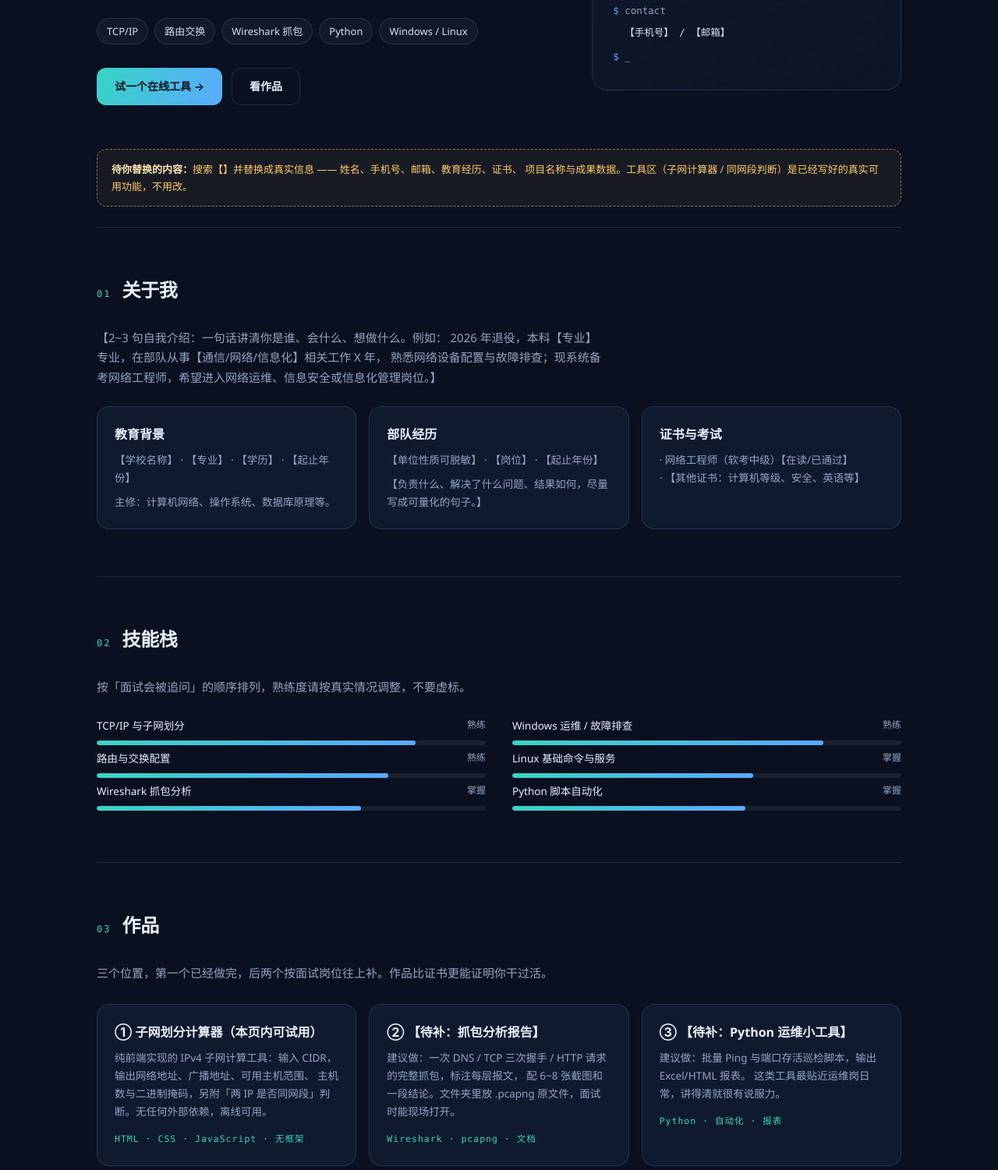
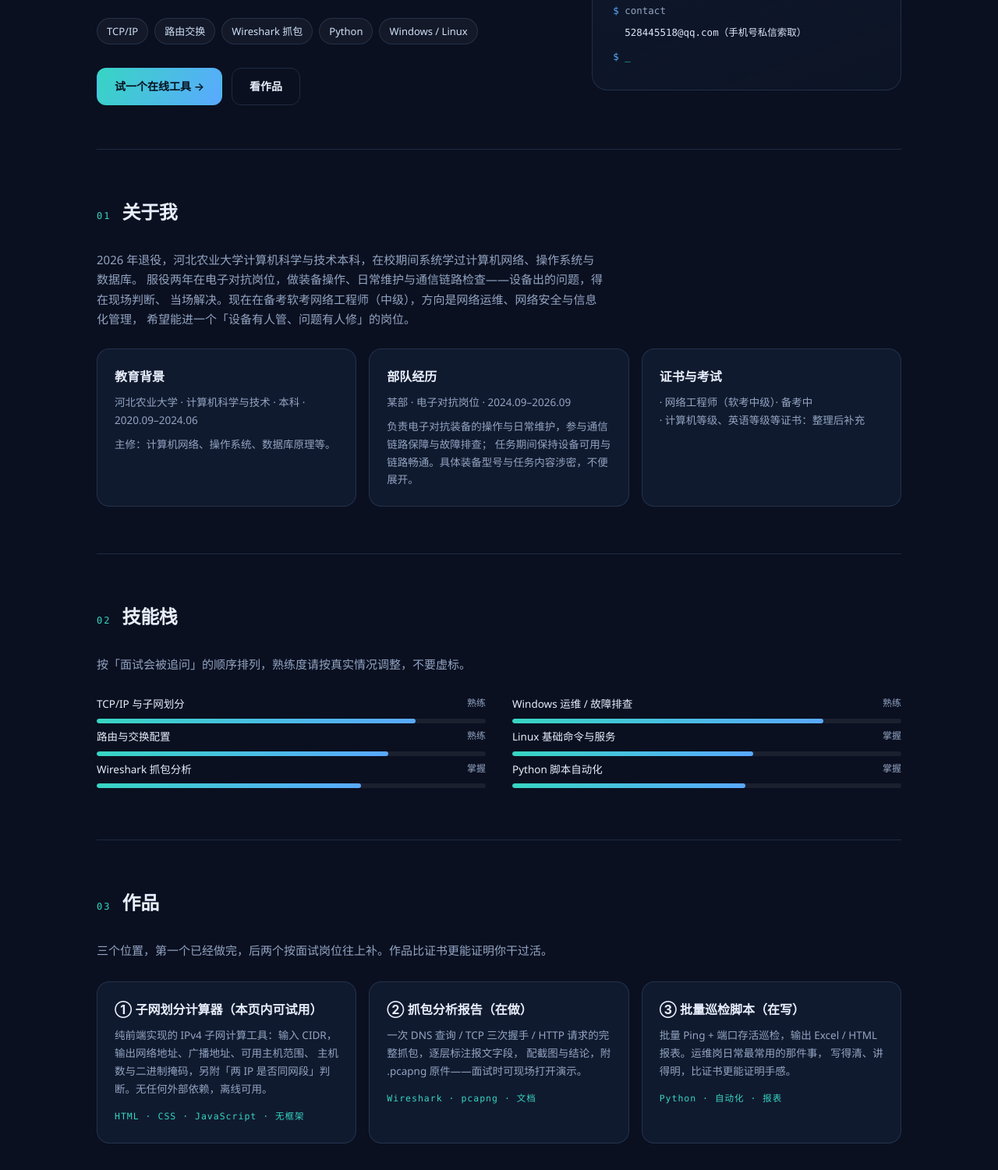
Before and after one commit to anzi0101/anzi0101.github.io, a plain HTML site: page index.html in a window 1280 px wide. Shown: the part 399-1900 px from the top of the page at 78% size. Drawn offline with Linux system fonts and the light colour scheme.

Commit message:
填实页面：姓名、教育、服役经历、证书、联系方式；移除待替换提示块

```diff
--- a/index.html
+++ b/index.html
@@ -174,7 +174,7 @@
 
 <header>
   <div class="wrap nav">
-    <div class="brand"><span class="dot"></span>【你的名字】</div>
+    <div class="brand"><span class="dot"></span>安子鱼</div>
     <nav class="nav-links">
       <a href="#about">关于</a>
       <a href="#skills">技能</a>
@@ -212,7 +212,7 @@
 
     <div class="portrait">
       <div class="ln"><span class="k">$</span> whoami</div>
-      <div class="ln">&nbsp;&nbsp;<span class="v">【你的名字】 / 网络工程方向</span></div>
+      <div class="ln">&nbsp;&nbsp;<span class="v">安子鱼 / 网络工程方向</span></div>
       <div class="ln"><span class="k">$</span> location</div>
       <div class="ln">&nbsp;&nbsp;<span class="v">河北 · 衡水（可服从调剂）</span></div>
       <div class="ln"><span class="k">$</span> status</div>
@@ -220,39 +220,36 @@
       <div class="ln"><span class="k">$</span> stack</div>
       <div class="ln">&nbsp;&nbsp;<span class="v">网络 · 系统 · Python · 文档</span></div>
       <div class="ln"><span class="k">$</span> contact</div>
-      <div class="ln">&nbsp;&nbsp;<span class="v">【手机号】 / 【邮箱】</span></div>
+      <div class="ln">&nbsp;&nbsp;<span class="v">528445518@qq.com（手机号私信索取）</span></div>
       <div class="ln" style="margin-top:10px"><span class="k">$</span> <span class="ok">_</span></div>
     </div>
-  </div>
-
-  <div class="todo">
-    <b>待你替换的内容：</b>搜索【】并替换成真实信息 —— 姓名、手机号、邮箱、教育经历、证书、
-    项目名称与成果数据。工具区（子网计算器 / 同网段判断）是已经写好的真实可用功能，不用改。
   </div>
 
   <!-- 关于 -->
   <section id="about">
     <div class="sec-head"><span class="sec-num">01</span><h2>关于我</h2></div>
     <p class="lead">
-      【2~3 句自我介绍：一句话讲清你是谁、会什么、想做什么。例如：
-      2026 年退役，本科【专业】专业，在部队从事【通信/网络/信息化】相关工作 X 年，
-      熟悉网络设备配置与故障排查；现系统备考网络工程师，希望进入网络运维、信息安全或信息化管理岗位。】
+      2026 年退役，河北农业大学计算机科学与技术本科，在校期间系统学过计算机网络、操作系统与数据库。
+      服役两年在电子对抗岗位，做装备操作、日常维护与通信链路检查——设备出的问题，得在现场判断、
+      当场解决。现在在备考软考网络工程师（中级），方向是网络运维、网络安全与信息化管理，
+      希望能进一个「设备有人管、问题有人修」的岗位。
     </p>
     <div class="cards" style="margin-top:24px">
       <div class="card">
         <h3>教育背景</h3>
-        <p>【学校名称】 · 【专业】 · 【学历】 · 【起止年份】</p>
+        <p>河北农业大学 · 计算机科学与技术 · 本科 · 2020.09–2024.06</p>
         <p style="margin-top:8px">主修：计算机网络、操作系统、数据库原理等。</p>
       </div>
       <div class="card">
         <h3>部队经历</h3>
-        <p>【单位性质可脱敏】 · 【岗位】 · 【起止年份】</p>
-        <p style="margin-top:8px">【负责什么、解决了什么问题、结果如何，尽量写成可量化的句子。】</p>
+        <p>某部 · 电子对抗岗位 · 2024.09–2026.09</p>
+        <p style="margin-top:8px">负责电子对抗装备的操作与日常维护，参与通信链路保障与故障排查；
+           任务期间保持设备可用与链路畅通。具体装备型号与任务内容涉密，不便展开。</p>
       </div>
       <div class="card">
         <h3>证书与考试</h3>
-        <p>· 网络工程师（软考中级）【在读/已通过】</p>
-        <p>· 【其他证书：计算机等级、安全、英语等】</p>
+        <p>· 网络工程师（软考中级）· 备考中</p>
+        <p>· 计算机等级、英语等级等证书：整理后补充</p>
       </div>
     </div>
   </section>
@@ -287,15 +284,15 @@
         <span class="tag">HTML · CSS · JavaScript · 无框架</span>
       </div>
       <div class="card">
-        <h3>② 【待补：抓包分析报告】</h3>
-        <p>建议做：一次 DNS / TCP 三次握手 / HTTP 请求的完整抓包，标注每层报文，
-           配 6~8 张截图和一段结论。文件夹里放 .pcapng 原文件，面试时能现场打开。</p>
+        <h3>② 抓包分析报告（在做）</h3>
+        <p>一次 DNS 查询 / TCP 三次握手 / HTTP 请求的完整抓包，逐层标注报文字段，
+           配截图与结论，附 .pcapng 原件——面试时可现场打开演示。</p>
         <span class="tag">Wireshark · pcapng · 文档</span>
       </div>
       <div class="card">
-        <h3>③ 【待补：Python 运维小工具】</h3>
-        <p>建议做：批量 Ping 与端口存活巡检脚本，输出 Excel/HTML 报表。
-           这类工具最贴近运维岗日常，讲得清就很有说服力。</p>
+        <h3>③ 批量巡检脚本（在写）</h3>
+        <p>批量 Ping + 端口存活巡检，输出 Excel / HTML 报表。运维岗日常最常用的那件事，
+           写得清、讲得明，比证书更能证明手感。</p>
         <span class="tag">Python · 自动化 · 报表</span>
       </div>
     </div>
@@ -370,8 +367,8 @@
   <footer id="contact">
     <div class="row">
       <div>
-        <div style="color:var(--text);font-weight:600;margin-bottom:8px">【你的名字】 · 网络工程方向</div>
-        手机：【手机号】　邮箱：【邮箱】　现居：河北 衡水
+        <div style="color:var(--text);font-weight:600;margin-bottom:8px">安子鱼 · 网络工程方向</div>
+        邮箱：528445518@qq.com　现居：河北 衡水（可服从调剂）
       </div>
       <div style="font-family:Consolas,monospace;font-size:12px;color:#5d6f8c">
         built with HTML · CSS · JavaScript<br>No framework, no build step, offline ready.
```
